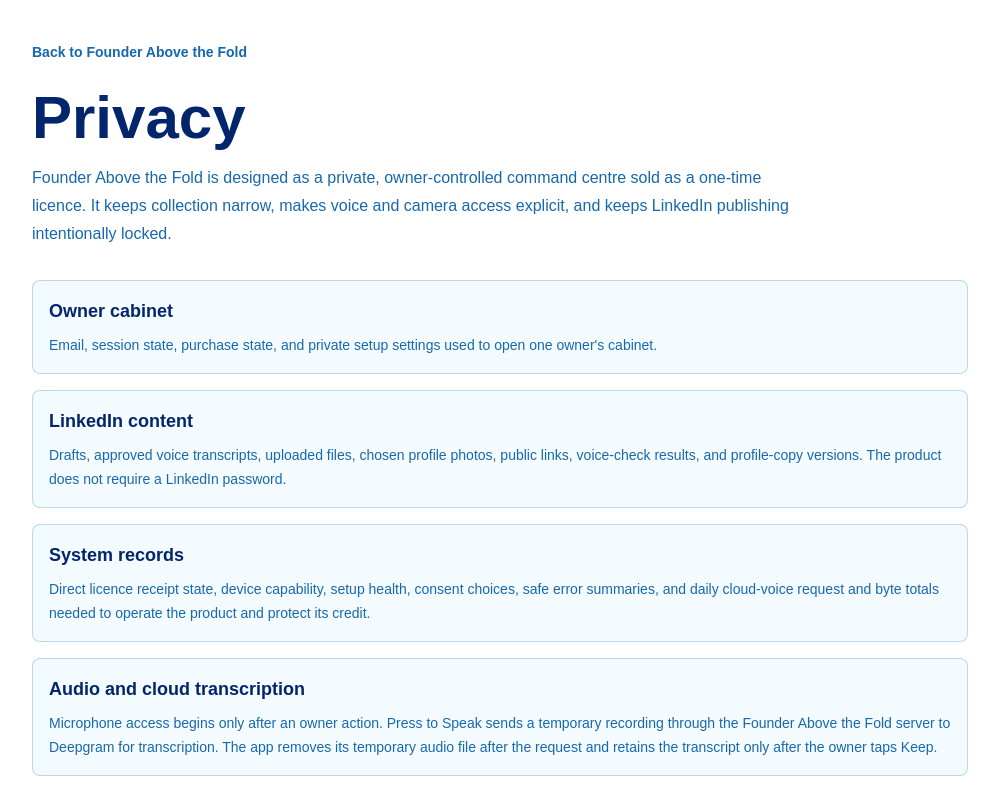
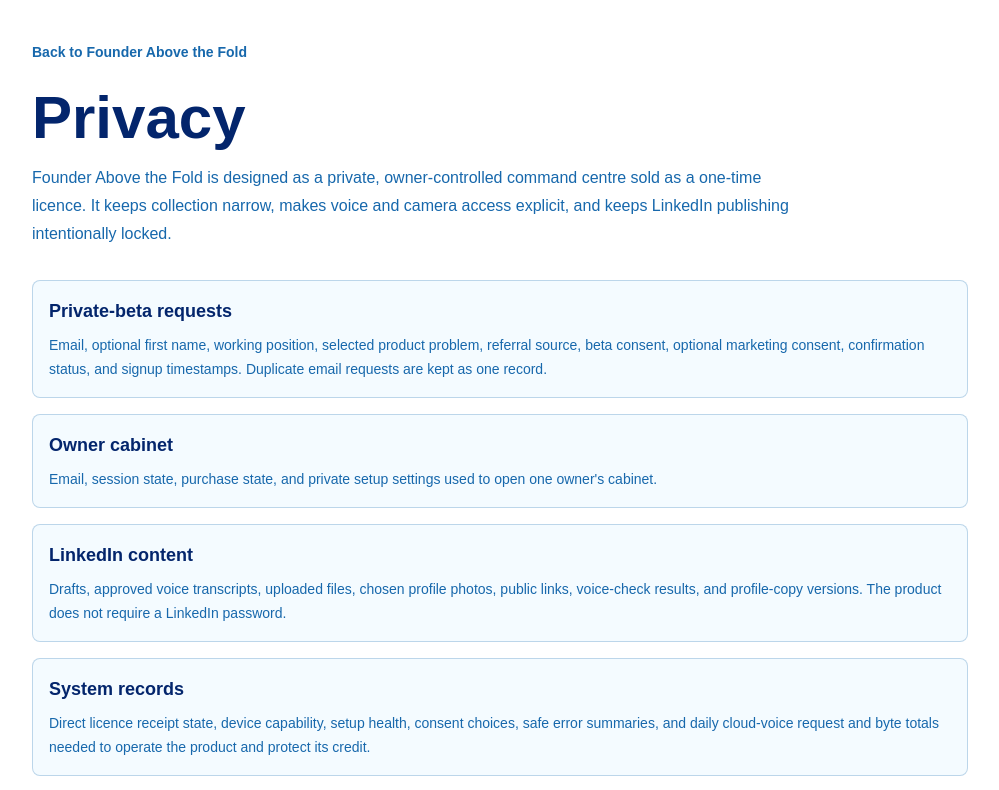
Before and after one commit to lila-debug/founder-above-the-fold, a Next.js app in the folder apps/web/: page /privacy in a window 1280 px wide. Shown: the top 790 px of the page, without its empty margins (140-1139 px from the left). Built offline with nearby package versions, Linux system fonts and the light colour scheme; no server answers.

Commit message:
Disclose private beta signup data

```diff
--- a/apps/web/src/app/privacy/page.tsx
+++ b/apps/web/src/app/privacy/page.tsx
@@ -1,6 +1,11 @@
 import Link from "next/link";
 
 const dataRows = [
+  {
+    label: "Private-beta requests",
+    detail:
+      "Email, optional first name, working position, selected product problem, referral source, beta consent, optional marketing consent, confirmation status, and signup timestamps. Duplicate email requests are kept as one record.",
+  },
   {
     label: "Owner cabinet",
     detail:
```
